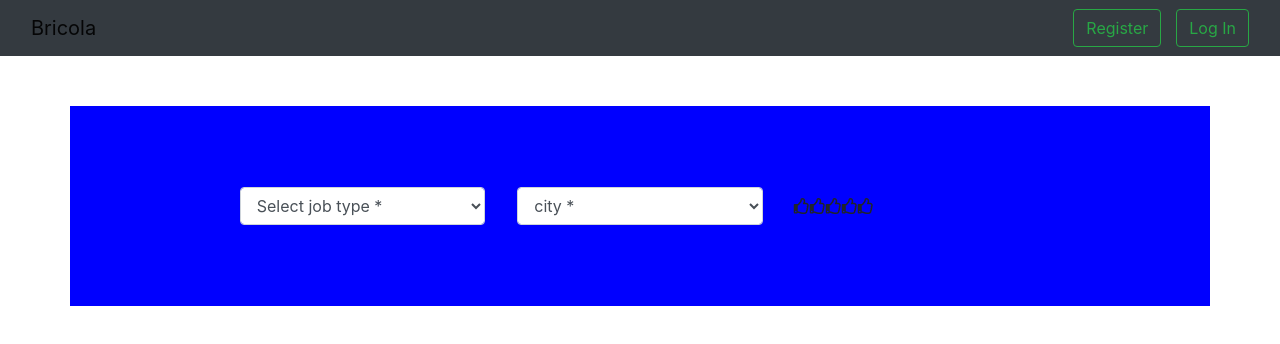
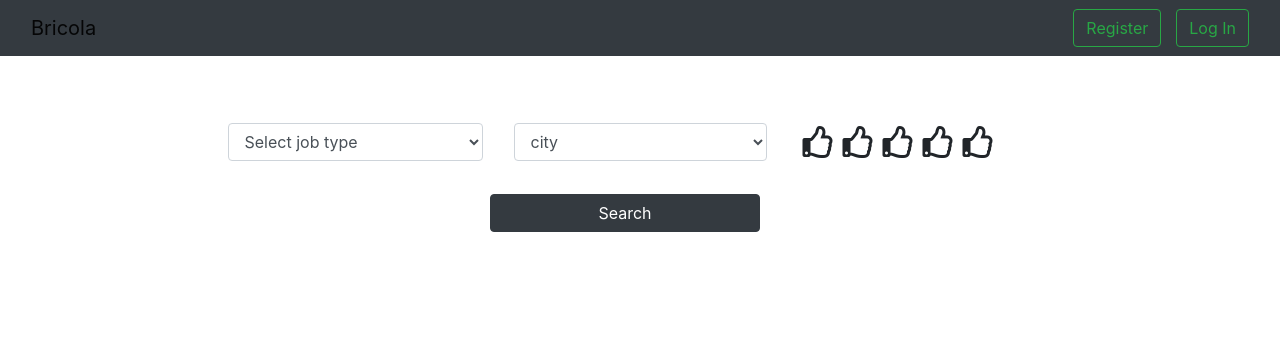
Before and after one commit to MedAliMhdh/Bricola, a React (Create React App) app in the folder client/: page / in a window 1280 px wide. Shown: the top 344 px of the page. Built offline with nearby package versions, Linux system fonts and the light colour scheme.

Commit message:
search component almost completed

```diff
--- a/client/src/App.css
+++ b/client/src/App.css
@@ -5,9 +5,14 @@
 
 /************searchCard************/
 .myContainer {
+  width: 100%;
   margin-top: 50px;
-  background-color: blue;
   height: 200px;
+}
+
+.rowContainer2 {
+  width: 100%;
+  height: 50%;
 }
 
 /************Register*************/
--- a/client/src/components/Search.js
+++ b/client/src/components/Search.js
@@ -1,27 +1,13 @@
-import React, { useState } from "react";
+import React from "react";
+import Thumbs from "./Thumbs";
 
 const Search = () => {
-  let thumbs = [];
-  const [rate, setRate] = useState(0);
-
-  for (let i = 0; i < 5; i++) {
-    i < rate
-      ? thumbs.push(
-          <span onClick={() => setRate(i + 1)} key={i}>
-            <i className='fas fa-thumbs-up fa-4x'></i>
-          </span>
-        )
-      : thumbs.push(
-          <span onClick={() => setRate(i + 1)} key={i}>
-            <i className='far fa-thumbs-up'></i>
-          </span>
-        );
-  }
   return (
-    <div className='container d-flex justify-content-center flex-wrap align-items-center myContainer'>
-      <div className='col-md-3 p-3 '>
+    <div className='myContainer container '>
+      <div className='rowContainer row d-flex justify-content-center flex-wrap align-items-center '>
+        <div className='col-md-3'>
           <select className='form-control'>
-          <option selected=''> Select job type *</option>
+            <option selected=''> Select job type </option>
             <option value='Bricklayer'>Bricklayer</option>
             <option value='Electrician'>Electrician</option>
             <option value='Painter'>Painter</option>
@@ -33,7 +19,7 @@
         </div>
         <div className='col-md-3 p-3'>
           <select className='form-control'>
-          <option selected=''> city *</option>
+            <option selected=''> city </option>
             <option value='Ariana'>Ariana</option>
             <option value='Beja'>Beja</option>
             <option value='Ben Arous'>Ben Arous</option>
@@ -60,7 +46,17 @@
             <option value='Zaghouane'>Zaghouane</option>
           </select>
         </div>
-      <div className='col-md-3'>{thumbs}</div>
+        <div className='col-md-3 p-3'>
+          <Thumbs />
+        </div>
+      </div>
+      <div className='rowContainer2 '>
+        <div className='col-md-12 p-3 row d-flex justify-content-center'>
+          <button type='button' class='btn btn-dark col-md-3 '>
+            Search
+          </button>
+        </div>
+      </div>
     </div>
   );
 };
--- /dev/null
+++ b/client/src/components/Thumbs.js
@@ -0,0 +1,23 @@
+import React, { useState } from "react";
+
+const Thumbs = () => {
+  let thumbs = [];
+  const [rate, setRate] = useState(0);
+
+  for (let i = 0; i < 5; i++) {
+    i < rate
+      ? thumbs.push(
+          <span onClick={() => setRate(i + 1)} key={i}>
+            <i className='fas fa-thumbs-up fa-2x p-1'></i>
+          </span>
+        )
+      : thumbs.push(
+          <span onClick={() => setRate(i + 1)} key={i}>
+            <i className='far fa-thumbs-up fa-2x p-1'></i>
+          </span>
+        );
+  }
+  return <div className='md-3'>{thumbs}</div>;
+};
+
+export default Thumbs;
```
Also changed, not shown: 1 other file (tests, documents, lock files or other folders). Lines whose indentation alone changed are shown as unchanged.
